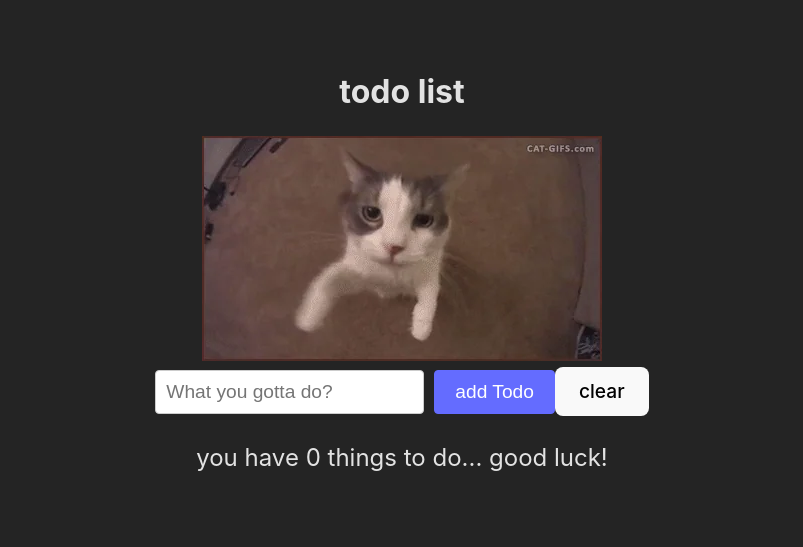
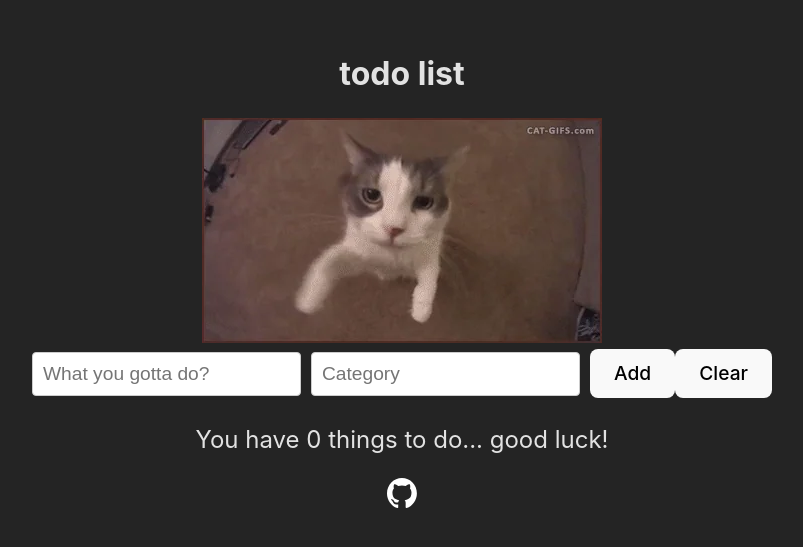
Before and after one commit to nottin0/react-website, a React (Vite) app in the folder reactprac/prac/: page / in a window 1280 px wide. Shown: the part 129-676 px from the top of the page, without its empty margins (238-1041 px from the left). Built offline with nearby package versions, Linux system fonts and the light colour scheme.

Commit message:
added components! as well as moving the functionality of the app into a seperate component

```diff
--- a/reactprac/prac/package.json
+++ b/reactprac/prac/package.json
@@ -10,6 +10,12 @@
     "preview": "vite preview"
   },
   "dependencies": {
+    "@emotion/react": "^11.14.0",
+    "@emotion/styled": "^11.14.0",
+    "@material-ui/core": "^4.12.4",
+    "@mui/icons-material": "^6.3.0",
+    "@mui/material": "^6.3.0",
+    "@mui/styled-engine": "^6.3.0",
     "react": "^18.3.1",
     "react-dom": "^18.3.1"
   },
--- a/reactprac/prac/src/App.jsx
+++ b/reactprac/prac/src/App.jsx
@@ -1,67 +1,11 @@
 import { useEffect, useState, useRef } from 'react'
 import cat from './assets/cat.gif'
 import './App.css'
-
+import TodoApp from './components/TodoApp'
 function App() {
-  const [todos, setTodos] = useState([]);
-  const todoText = useRef();
-
-  useEffect(() => {
-    const existingTodos = localStorage.getItem('todos');
-    setTodos(existingTodos ? JSON.parse(existingTodos) : []);
-  }, []);
-
-  useEffect(() => {
-    document.title = `todo list | ${todos.length} todos`;
-  }, [todos]);
-
-  function addTodo(event) {
-    event.preventDefault();
-    const next = [...todos, { text: todoText.current.value, completed: false }];
-    setTodos(next);
-    localStorage.setItem('todos', JSON.stringify(next));
-    todoText.current.value = '';
-  }
-
-  function clearTodos() {
-    setTodos([]);
-    localStorage.setItem('todos', JSON.stringify([]));
-  }
-
-  function toggleTodo(index) {
-    const next = todos.map((todo, i) =>
-      i === index ? { ...todo, completed: !todo.completed } : todo
-    );
-    setTodos(next);
-    localStorage.setItem('todos', JSON.stringify(next));
-  }
-
-  return (
+   return (
     <div>
-      <h1>todo list</h1>
-      <img src={cat} alt='cat kissing camera' />
-      {todos.length > 0 && (
-        <ul>
-          {todos.map((todo, index) => (
-            <li key={index} style={{ textDecoration: todo.completed ? 'line-through' : 'none' }}>
-              <input
-                type="checkbox"
-                checked={todo.completed}
-                onChange={() => toggleTodo(index)}
-              />
-              {todo.text}
-            </li>
-          ))}
-        </ul>
-      )}
-
-      <form onSubmit={addTodo}>
-        <input type='text' placeholder='What you gotta do?' ref={todoText} />
-        <input type='submit' value='add Todo' />
-        <button onClick={clearTodos} type='button'>clear</button>
-      </form>
-
-      <p>you have {todos.length} things to do... good luck!</p>
+    <TodoApp />
     </div>
   )
 }
--- /dev/null
+++ b/reactprac/prac/src/components/Categories/categories.css
@@ -0,0 +1,26 @@
+.categories {
+  margin-bottom: 20px;
+}
+
+.categories label {
+  font-weight: bold;
+  margin-right: 10px;
+}
+
+.categories select {
+  padding: 5px 10px;
+  border: 1px solid #ccc;
+  border-radius: 4px;
+  font-size: 16px;
+  background-color: #f9f9f9;
+  transition: border-color 0.3s ease;
+}
+
+.categories select:focus {
+  border-color: #007bff;
+  outline: none;
+}
+
+.categories select option {
+  padding: 10px;
+}
--- /dev/null
+++ b/reactprac/prac/src/components/Categories/categories.jsx
@@ -0,0 +1,25 @@
+import React, { useState } from "react";
+import "./categories.css";
+
+const Categories = ({ categories, onCategoryChange }) => {
+  const [selectedCategory, setSelectedCategory] = useState(null);
+
+  const handleCategoryChange = (category) => {
+    const newCategory = category === selectedCategory ? null : category;
+    setSelectedCategory(newCategory);
+    onCategoryChange(newCategory);
+  };
+
+  return (
+    <div className="categories">
+      <label htmlFor="categories">Categories</label>
+      <select id="category-select" value={selectedCategory} onChange={(e) => handleCategoryChange(e.target.value)}>
+        <option value="">select a category</option>
+        {categories.map((category) => (<option key={category} value={category}>{category}</option>))}
+      </select>
+    </div>
+  );
+};
+
+
+export default Categories;
--- /dev/null
+++ b/reactprac/prac/src/components/Categories/index.js
@@ -0,0 +1,3 @@
+import Categories from "./categories.jsx";
+
+export default Categories;
--- /dev/null
+++ b/reactprac/prac/src/components/TodoApp/TodoApp.css
@@ -0,0 +1,114 @@
+body {
+  margin: 0;
+  display: flex;
+  flex-direction: column;
+  align-items: center;
+  justify-content: center;
+  min-width: 320px;
+  min-height: 100vh;
+  background-color: #242424;
+  color: rgba(255, 255, 255, 0.87);
+}
+
+form {
+  font-size: 1.2em;
+  line-height: 1.1;
+  margin-bottom: 20px;
+}
+
+input[type="text"] {
+  padding: 10px;
+  font-size: 1em;
+  margin-right: 10px;
+  border-radius: 4px;
+  border: 1px solid #ccc;
+}
+
+input[type="submit"] {
+  padding: 10px 20px;
+  font-size: 1em;
+  border-radius: 4px;
+  border: 1px solid #646cff;
+  background-color: #646cff;
+  color: white;
+  cursor: pointer;
+  transition: background-color 0.25s;
+}
+
+input[type="submit"]:hover {
+  background-color: #646cff;
+}
+
+button[type="clear"] {
+  padding: 10px 20px;
+  font-size: 1em;
+  border-radius: 4px;
+  border: 1px solid #646cff;
+  background-color: #646cff;
+  color: white;
+  cursor: pointer;
+  transition: background-color 0.25s;
+  margin-left: 10px;
+}
+
+h1 {
+  font-size: 2em;
+  margin-bottom: 20px;
+
+}
+
+p {
+  font-size: 1.5em;
+  margin-bottom: 20px;
+}
+
+ul {
+  list-style-type: circle;
+  padding: 0;
+  font-size: 2em;
+
+}
+
+li {
+  background-color: #333;
+  padding: 10px;
+  margin: 5px 0;
+  border-radius: 4px;
+  color: white;
+}
+
+button {
+  border-radius: 8px;
+  border: 1px solid transparent;
+  padding: 0.6em 1.2em;
+  font-size: 1em;
+  font-weight: 500;
+  font-family: inherit;
+  background-color: #1a1a1a;
+  cursor: pointer;
+  transition: border-color 0.25s;
+}
+button:hover {
+  border-color: #646cff;
+}
+button:focus,
+button:focus-visible {
+  outline: 4px auto -webkit-focus-ring-color;
+}
+
+@media (prefers-color-scheme: light) {
+  :root {
+    color: #213547;
+    background-color: #ffffff;
+  }
+  a:hover {
+    color: #747bff;
+  }
+  button {
+    background-color: #f9f9f9;
+  }
+  li {
+    background-color: #f0f0f0;
+    color: #213547;
+  }
+}
--- /dev/null
+++ b/reactprac/prac/src/components/TodoApp/TodoApp.jsx
@@ -0,0 +1,74 @@
+import { useEffect, useState, useRef } from "react";
+import Categories from "../Categories";
+import "./TodoApp.css";
+import cat from "../../assets/cat.gif";
+import github from "../../assets/github-mark-white.svg";
+function TodoApp() {
+  const [todos, setTodos] = useState([]);
+  const todoText = useRef();
+  const todoCategory = useRef();
+
+  useEffect(() => {
+    const existingTodos = localStorage.getItem("todos");
+    setTodos(existingTodos ? JSON.parse(existingTodos) : []);
+  }, []);
+
+  useEffect(() => {
+    document.title = `todo list | ${todos.length} todos`;
+  }, [todos]);
+
+  function addTodo() {
+    const next = [...todos, { text: todoText.current.value, category: todoCategory.current.value, completed: false }];
+    setTodos(next);
+    event.preventDefault();
+    localStorage.setItem("todos", JSON.stringify(next));
+    todoText.current.value = "";
+    todoCategory.current.value = "";
+  }
+
+  function clearTodos() {
+    setTodos([]);
+    localStorage.setItem("todos", JSON.stringify([]));
+  }
+
+  function toggleTodo(index) {
+    const next = todos.map((todo, i) =>
+      i === index ? { ...todo, completed: !todo.completed } : todo
+    );
+    setTodos(next);
+    localStorage.setItem("todos", JSON.stringify(next));
+  }
+
+  return (
+    <div>
+      <h1>todo list</h1>
+      <img src={cat} alt="cat kissing camera" />
+      {todos.length > 0 && (
+        <ul>
+          {todos.map((todo, index) => (
+            <li key={index} style={{ textDecoration: todo.completed ? "line-through" : "none" }}>
+              <input
+                type="checkbox"
+                checked={todo.completed}
+                onChange={() => toggleTodo(index)}
+              />
+              {todo.text} - <em>{todo.category}</em>
+            </li>
+          ))}
+        </ul>
+      )}
+      <form onSubmit={addTodo}>
+        <input type="text" placeholder="What you gotta do?" ref={todoText} />
+        <input type='text' placeholder='Category' ref={todoCategory} />
+        <button type="submit">Add</button>
+        <button type="button" onClick={clearTodos}>Clear</button>
+      </form>
+      <p>You have {todos.length} things to do... good luck!</p>
+      <a href="https://github.com/nottin0">
+      <img src = {github} alt = "github logo" height="30px" />
+      </a>
+    </div>
+  );
+}
+
+export default TodoApp;
--- /dev/null
+++ b/reactprac/prac/src/components/TodoApp/index.js
@@ -0,0 +1,3 @@
+import TodoApp from "./TodoApp";
+
+export default TodoApp;
```
Also changed, not shown: reactprac/prac/src/assets/github-mark-white.svg (added), 1 other file (tests, documents, lock files or other folders).
